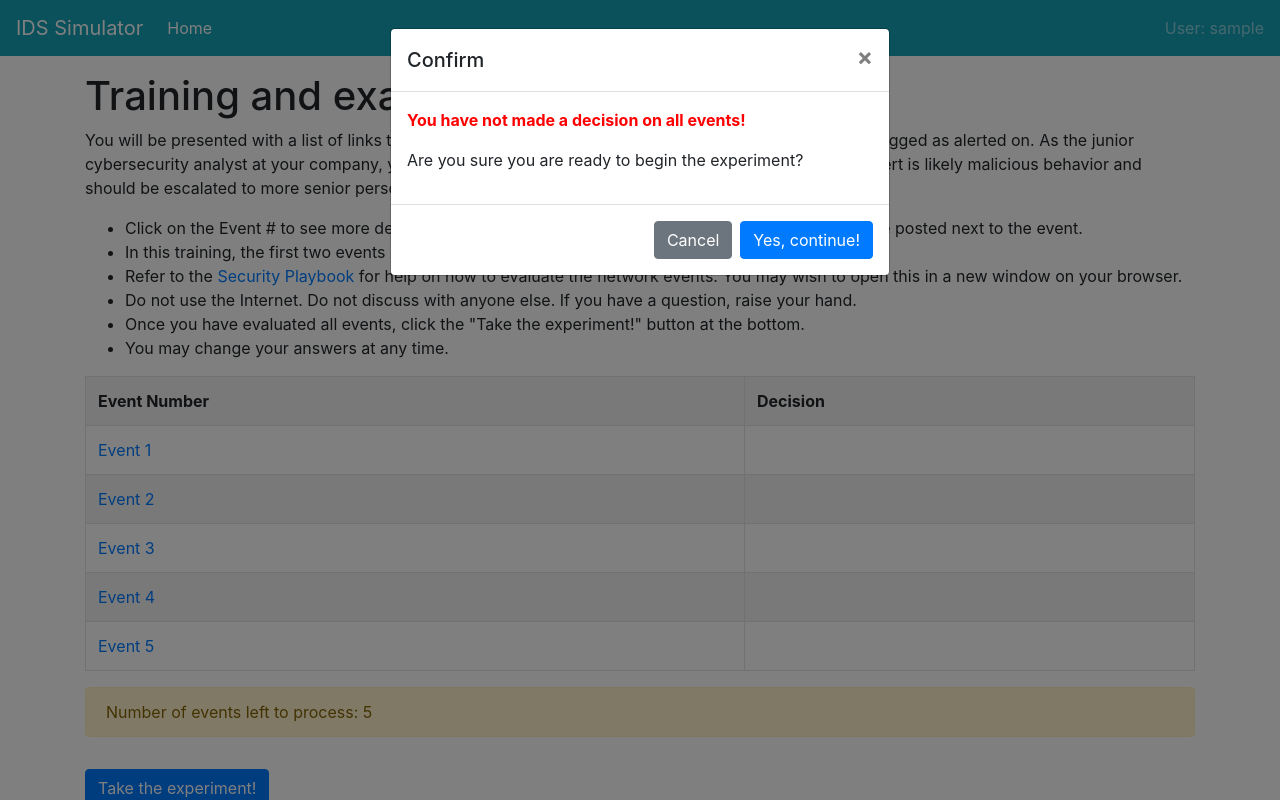
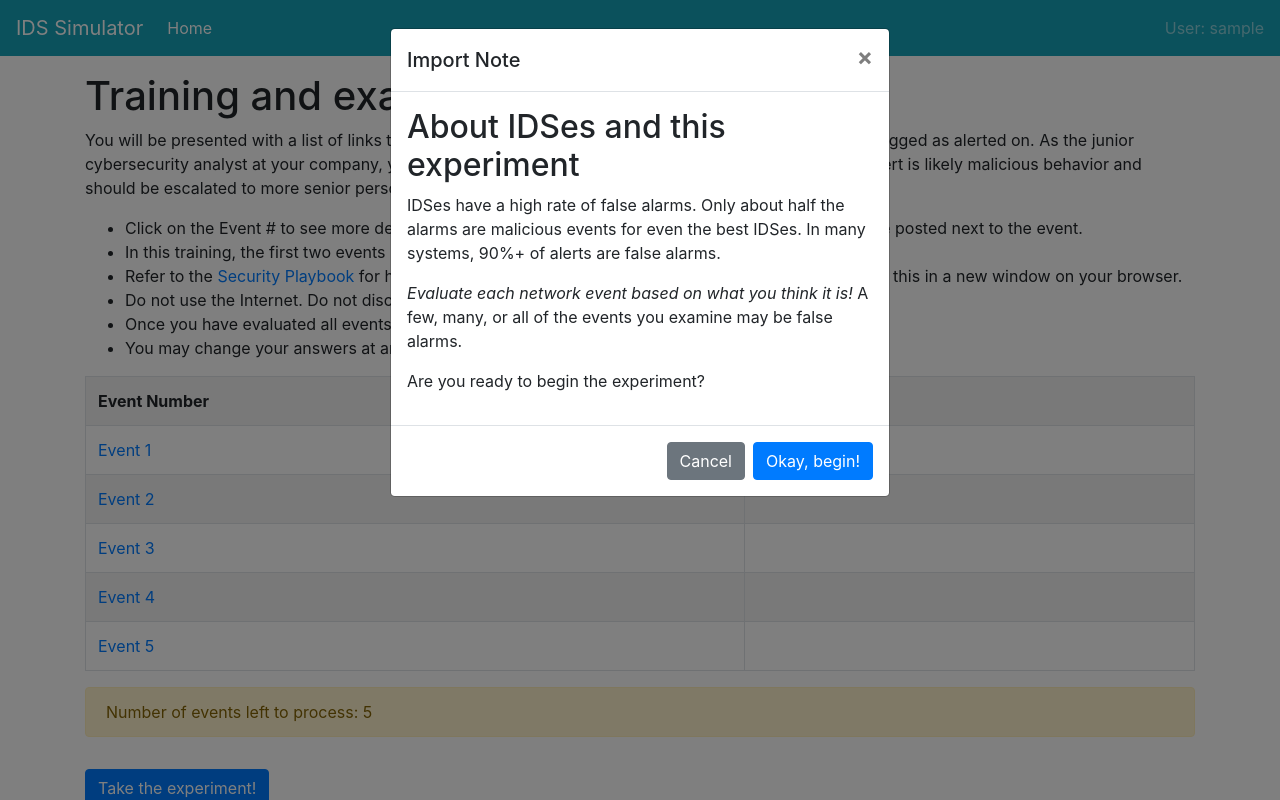
Before and after one commit to uncw-hfcs/ids-simulator, a Flask app: page /training in a window 1280 px wide, after a click on "Take the experiment!". Run offline with Flask 2, Linux system fonts and the light colour scheme; the visitor is signed in with stand-in values (Sample User, id 1); data comes from the database, SQL or seed files in the repository; data that the repository does not hold is empty; some libraries are stand-ins or nearby versions.

Commit message:
Changed training completion modal text to emphasize false alarm rate in IDSes

```diff
--- a/templates/training.html
+++ b/templates/training.html
@@ -66,22 +66,21 @@ Training and Examples
     <div class="modal-dialog" role="document">
         <div class="modal-content">
             <div class="modal-header">
-                <h5 class="modal-title" id="trainingConfirmLabel">Confirm</h5>
+                <h5 class="modal-title" id="trainingConfirmLabel">Import Note</h5>
                 <button type="button" class="close" data-dismiss="modal" aria-label="Close">
                     <span aria-hidden="true">&times;</span>
                 </button>
             </div>
             <div class="modal-body">
-                {% if num_unprocessed_alerts > 0 %}
-                <p class="error"><strong>You have not made a decision on all events!</strong></p>
-                {% endif %}
-                <p>Are you sure you are ready to begin the experiment?</p>
+                <h2>About IDSes and this experiment</h2>
+                <p>IDSes have a high rate of false alarms. Only about half the alarms are malicious events for even the best IDSes. In many systems, 90%+ of alerts are false alarms.</p>
+                <p class="mb-3"><em>Evaluate each network event based on what you think it is!</em> A few, many, or all of the events you examine may be false alarms.</p>
+                <p>Are you ready to begin the experiment?</p>
             </div>
             <div class="modal-footer">
                 <button type="button" class="btn btn-secondary" data-dismiss="modal">Cancel</button>
                 <form action="" method="POST">
-                    <!-- <input class="mt-md-3" type="submit" value="Take the experiment!"> -->
-                    <button type="submit" class="btn btn-primary">Yes, continue!</button>
+                    <button type="submit" class="btn btn-primary">Okay, begin!</button>
                 </form>
 
             </div>
```
